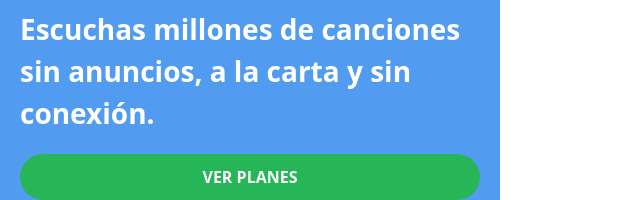
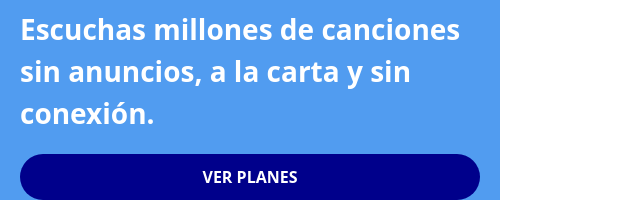
Before and after one commit to Paula-51/spotify-cannoli, a plain HTML site: page index.html in a window 1280 px wide. In both pictures the pointer is over the link "VER PLANES". Shown: the part 389-589 px from the top of the page, without its empty margins (0-640 px from the left). Drawn offline with Linux system fonts and the light colour scheme.

Commit message:
hover-boton

```diff
--- a/css/main.css
+++ b/css/main.css
@@ -54,6 +54,8 @@ h3 {
     text-decoration: none;
     margin-bottom: 20PX;
 }
+.btn:hover {
+    background-color: darkblue;}
 
 /* style main */
 
```
